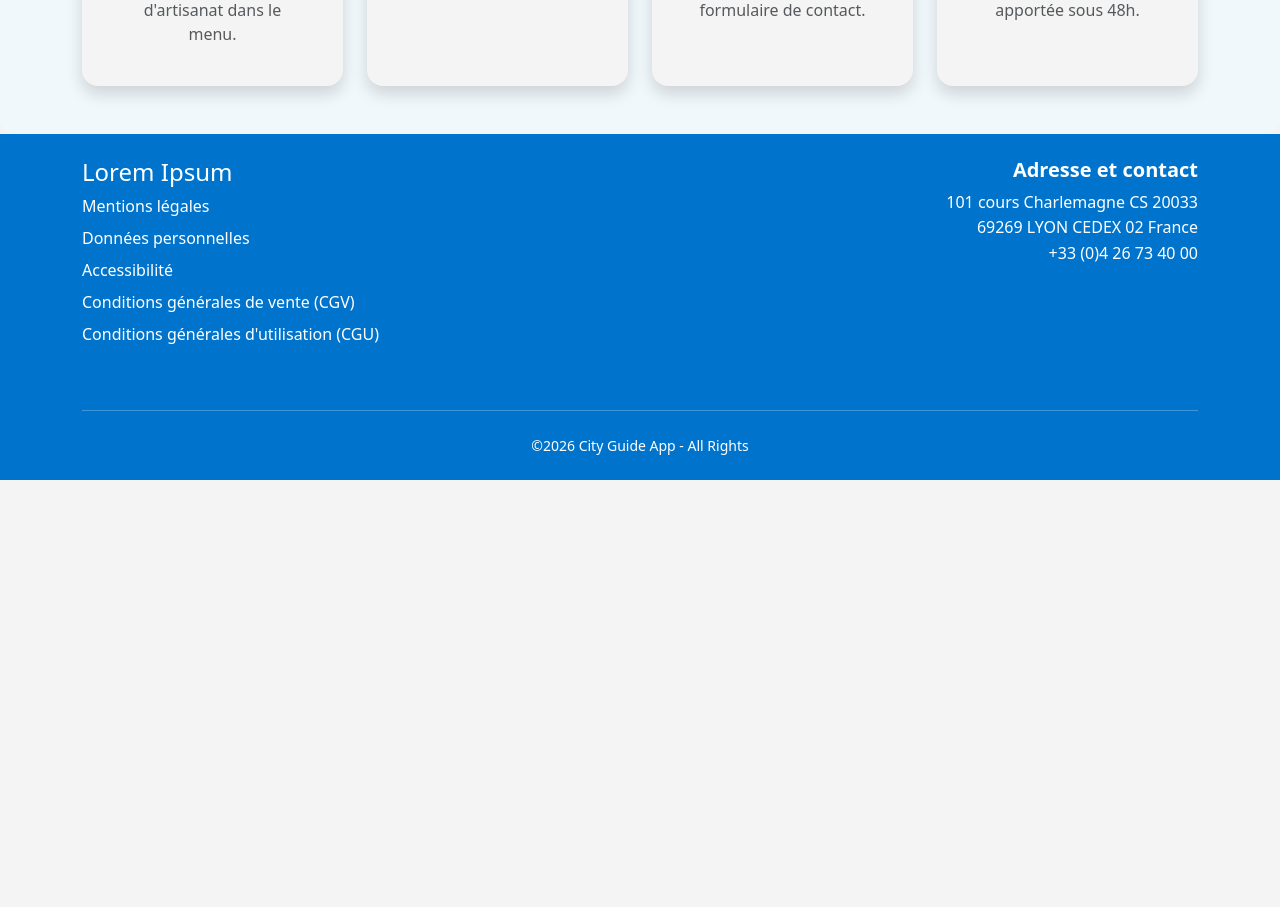
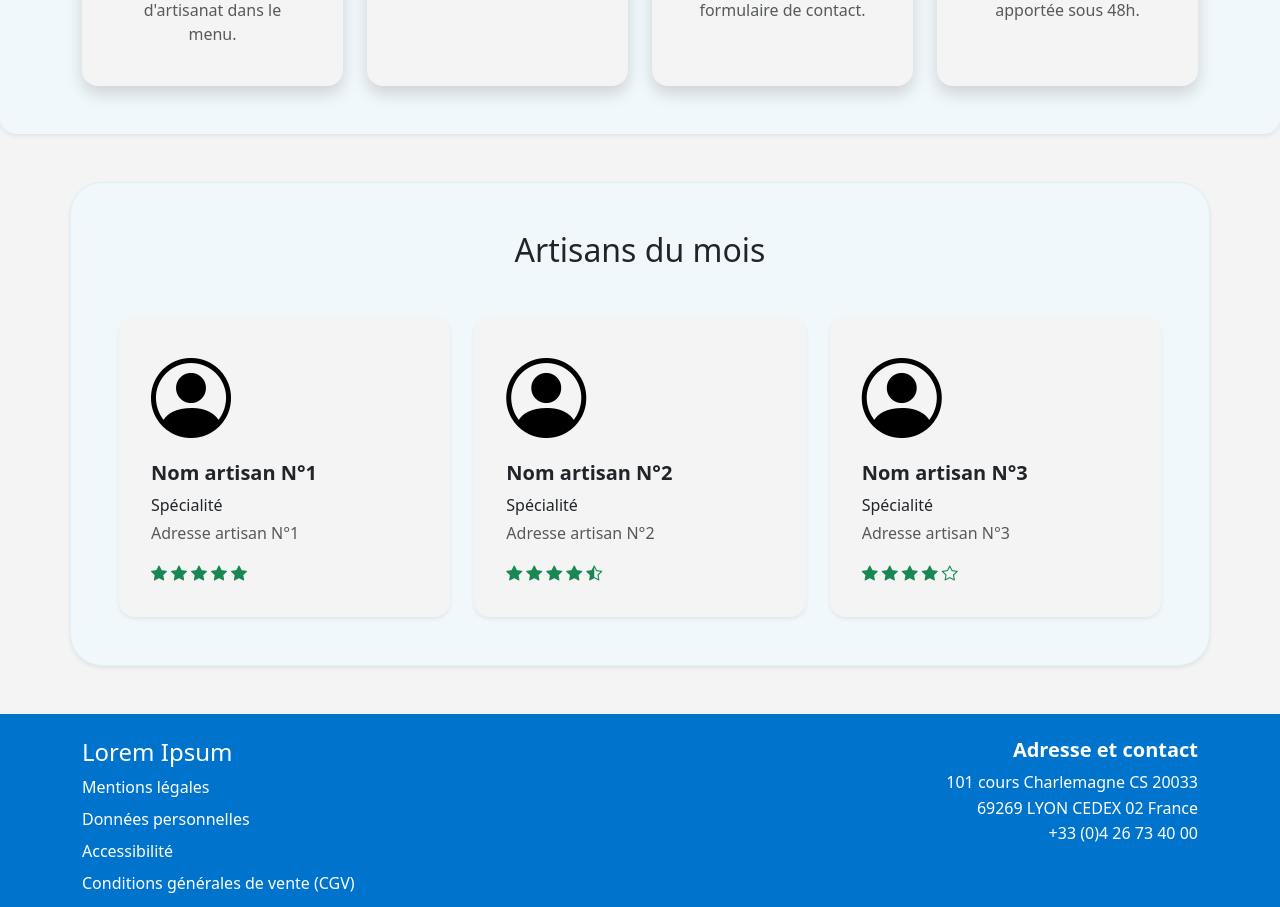
Before and after one commit to IlCarra/Devoir-TrouveTonArtisan, a React (Create React App) app in the folder trouveartisan/: page / in a window 1280 px wide. Shown: the part 740-1647 px from the top of the page. Before the commit the page ends 1220 px from the top, so only its background shows below. Built offline with nearby package versions, Linux system fonts and the light colour scheme.

Commit message:
Artisan cards added and review stars deployed

```diff
--- a/trouveartisan/package.json
+++ b/trouveartisan/package.json
@@ -8,6 +8,7 @@
     "@testing-library/react": "^16.3.2",
     "@testing-library/user-event": "^13.5.0",
     "bootstrap": "^5.3.8",
+    "bootstrap-icons": "^1.13.1",
     "react": "^19.2.4",
     "react-bootstrap": "^2.10.10",
     "react-dom": "^19.2.4",
--- a/trouveartisan/src/App.scss
+++ b/trouveartisan/src/App.scss
@@ -4,6 +4,7 @@
 @import "bootstrap/scss/mixins";
 
 @import "bootstrap/scss/bootstrap";
+@import "~bootstrap-icons/font/bootstrap-icons.css";
 
 @import "./styles/navbar";
 @import "./styles/footer";
--- a/trouveartisan/src/pages/home.js
+++ b/trouveartisan/src/pages/home.js
@@ -1,7 +1,27 @@
 import React from "react";
 import {Container, Row, Col, Button, Card} from 'react-bootstrap';
 
+const artisanDuMois = [
+    {id: 1, nom: "Nom artisan N°1", etoiles: 5},
+    {id: 2, nom: "Nom artisan N°2", etoiles: 4.5},
+    {id: 3, nom: "Nom artisan N°3", etoiles: 4}
+];
+
 function Home() {
+    const renderStars = (rating) => {
+        const stars = [];
+        for (let i = 1; i <= 5; i++) {
+            if (i <= Math.floor(rating)) {
+                stars.push(<i key={i} className="bi bi-star-fill text-success me-1"></i>);
+            } else if (i === Math.ceil(rating) && rating % 1 !== 0) {
+                stars.push(<i key={i} className="bi bi-star-half text-success me-1"></i>);
+            } else {
+                stars.push(<i key={i} className="bi bi-star text-success me-1"></i>);
+            }
+        }
+        return stars;
+    };
+
     const steps = [
         {id:1, text: "Choisir la catégorie d'artisanat dans le menu."},
         {id:2, text: "Choisir un artisan."},
@@ -26,7 +46,7 @@ function Home() {
             </section>
 
             {/* "HOW IT WORKS" SECTION */}
-            <section className="how-it-works rounded-4 py-5 bg-light">
+            <section className="how-it-works rounded-4 py-5 bg-light shadow-sm">
                 <Container>
                     <h2 className="text-center mb-5 fw-bold section-title">
                         Comment trouver mon artisan ?
@@ -47,6 +67,38 @@ function Home() {
                     </Row>
                 </Container>
             </section>
+            {/* Artisan Cards */}
+            <section className="artisan-cards rounded-4 py-5">
+                <Container className="bg-light-blue-section p-5 rounded-5 shadow-sm">
+                    <h2 className="mb-5 acards-title">
+                        Artisans du mois
+                    </h2>
+
+                    <Row className="g-4 justify-content-center">
+                        {artisanDuMois.map((artisan) => (
+                            <Col key={artisan.id} lg={4} md={6} xs={12}>
+                                <Card className="h-100 border-0 shadow-sm artisan-card rounded-4 p-3">
+                                    <Card.Body className="text-start">
+                                        {/* Icone Profile */}
+                                        <div className="profile-icon-container mb-3">
+                                            <i className="bi bi-person-circle display-1"></i>
+                                        </div>
+
+                                        <Card.Title className="fw-bold h5">{artisan.nom}</Card.Title>
+                                        <Card.Text className="mb-1">Spécialité</Card.Text>
+                                        <Card.Text className="text-muted mb-3">Adresse artisan N°{artisan.id}</Card.Text>
+
+                                        {/* Etoiles */}
+                                        <div className="rating-stars">
+                                            {renderStars(artisan.etoiles)}
+                                        </div>
+                                    </Card.Body>
+                                </Card>
+                            </Col>
+                        ))}
+                    </Row>
+                </Container>
+            </section>
         </div>
     );
 };
--- a/trouveartisan/src/styles/_home.scss
+++ b/trouveartisan/src/styles/_home.scss
@@ -54,3 +54,27 @@
         }
     }
 }
+
+.bg-light-blue-section {
+    background-color: #f1f8fc;
+    border: 1px solid #e1eef5;
+}
+
+.artisan-card {
+    transition: transform 0.3s ease, box-shadow 0.3s ease;
+
+    .profile-icon-container {
+        text-align: left;
+        color: #000;
+    }
+
+    &:hover {
+        transform: translateY(-8px);
+        box-shadow: 0 12px 24px rgba(0,0,0,0.1) !important;
+        background-color: #00497c;
+        color: white;
+
+        .text-muted { color: #cbd5e0 !important; }
+        .profile-icon-container { color: white; }
+        }
+}
```
Also changed, not shown: 1 other file (tests, documents, lock files or other folders).
